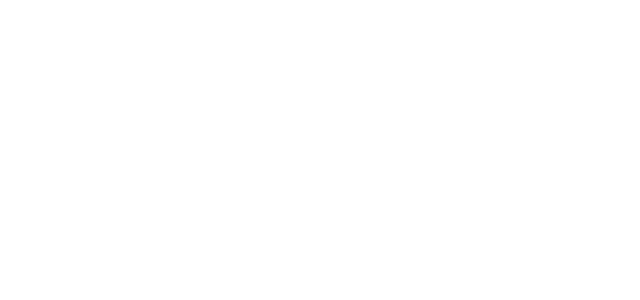
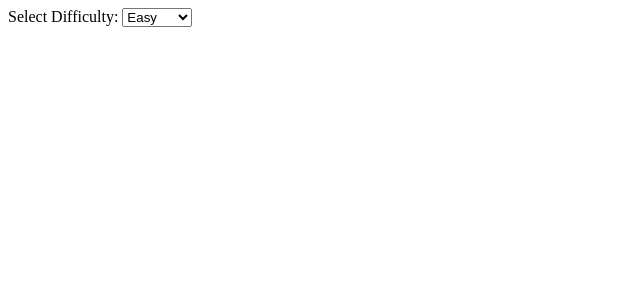
Before and after one commit to despinaki/Quiz_Project, a React app: page / in a window 1280 px wide. Shown: the top 300 px of the page, without its empty margins (0-640 px from the left). Built offline with nearby package versions, Linux system fonts and the light colour scheme.

Commit message:
category

```diff
--- a/src/App.js
+++ b/src/App.js
@@ -1,11 +1,12 @@
 import React from 'react'
+import Form from './components/Form'
 
 class App extends React.Component {
 
   render() {
     return (
       <div>
-
+        <Form/>
       </div>
     )
   }
--- /dev/null
+++ b/src/components/Form.js
@@ -0,0 +1,21 @@
+import React, { Component } from 'react'
+
+class Form extends Component {
+
+
+    render(){
+        return(
+            <div>
+                <label>Select Difficulty: </label>
+                <select>
+                    <option value = "Easy"> Easy </option>
+                    <option value = "Medium"> Medium </option>
+                    <option value = "Difficult"> Difficult </option>
+                </select>
+            </div>
+        )
+    }
+
+}
+
+export default Form;
```
Also changed, not shown: src/containers/Home.js (+17 -0 lines), src/components/Category.js (deleted), src/components/Difficulty.js (deleted), 1 other file (tests, documents, lock files or other folders).
